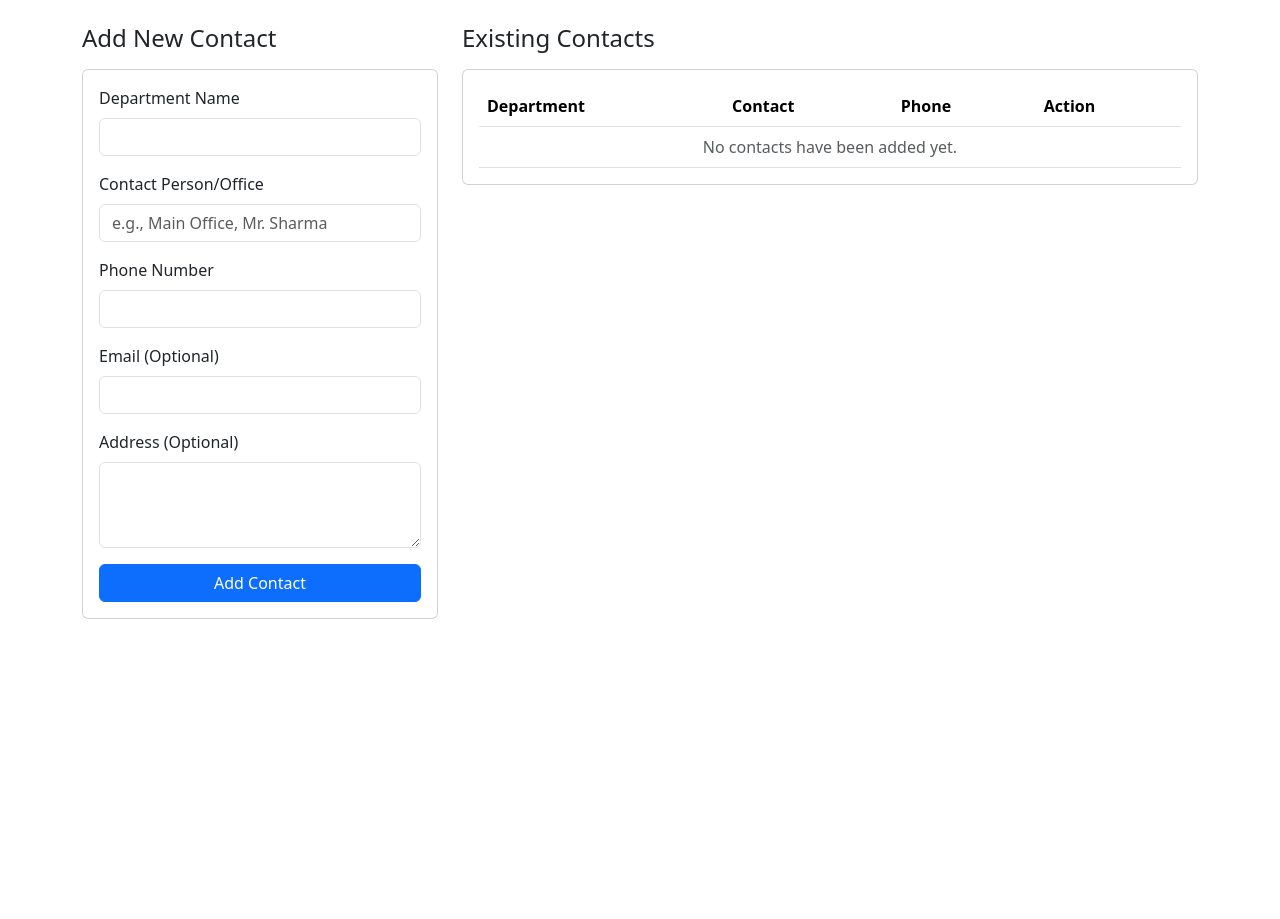
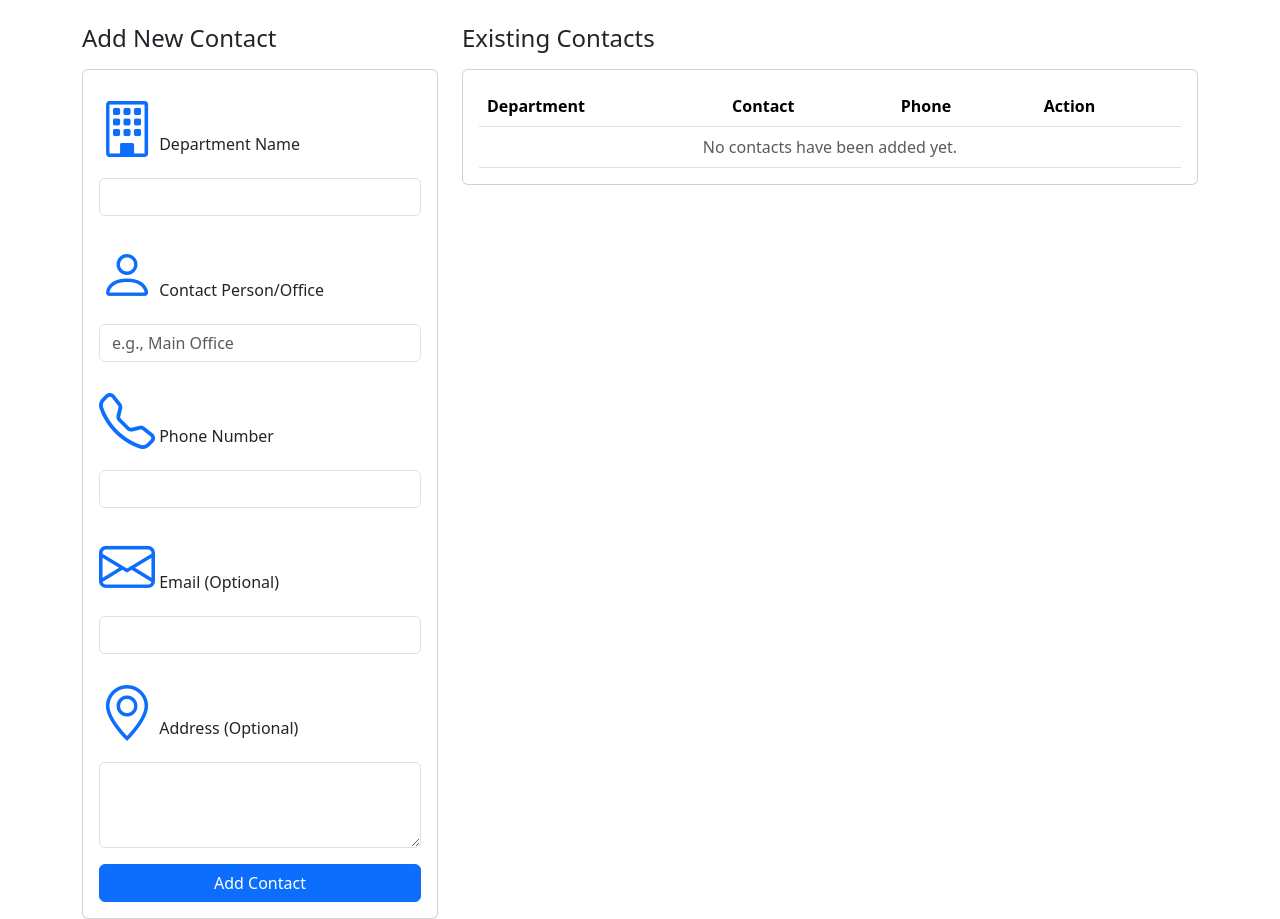
Before and after one commit to aftab-exr/LocalityIssueHub, a Flask app: template templates/admin_directory.html in a window 1280 px wide. Shown: the part 56-975 px from the top of the page. Before the commit the page ends 675 px from the top, so only its background shows below. Run offline with Flask 3, Linux system fonts and the light colour scheme; the template is opened without the code that fills it, so the values that code supplies are empty.

Commit message:
Editing Something & Directory parts.

```diff
--- a/static/style.css
+++ b/static/style.css
@@ -37,3 +37,9 @@
     color: var(--bs-primary);
     margin-bottom: 1rem;
 }
+
+/* --- Button Refinements --- */
+.btn:hover {
+    text-decoration: none;
+    /* Removes underline on hover */
+}
--- a/templates/admin_directory.html
+++ b/templates/admin_directory.html
@@ -10,27 +10,31 @@
             <div class="card-body">
                 <form method="POST" action="{{ url_for('admin_directory') }}">
                     <div class="mb-3">
-                        <label for="dept_name" class="form-label">Department Name</label>
+                        <label for="dept_name" class="form-label"><i class="bi bi-building"></i> Department Name</label>
                         <input type="text" class="form-control" id="dept_name" name="dept_name" required>
                     </div>
                     <div class="mb-3">
-                        <label for="contact_name" class="form-label">Contact Person/Office</label>
+                        <label for="contact_name" class="form-label"><i class="bi bi-person"></i> Contact
+                            Person/Office</label>
                         <input type="text" class="form-control" id="contact_name" name="contact_name"
-                            placeholder="e.g., Main Office, Mr. Sharma">
+                            placeholder="e.g., Main Office">
                     </div>
                     <div class="mb-3">
-                        <label for="phone" class="form-label">Phone Number</label>
+                        <label for="phone" class="form-label"><i class="bi bi-telephone"></i> Phone Number</label>
                         <input type="tel" class="form-control" id="phone" name="phone" required>
                     </div>
                     <div class="mb-3">
-                        <label for="email" class="form-label">Email (Optional)</label>
+                        <label for="email" class="form-label"><i class="bi bi-envelope"></i> Email (Optional)</label>
                         <input type="email" class="form-control" id="email" name="email">
                     </div>
                     <div class="mb-3">
-                        <label for="address" class="form-label">Address (Optional)</label>
+                        <label for="address" class="form-label"><i class="bi bi-geo-alt"></i> Address (Optional)</label>
                         <textarea class="form-control" id="address" name="address" rows="3"></textarea>
                     </div>
-                    <button type="submit" class="btn btn-primary w-100">Add Contact</button>
+                    <button type="submit"
+                        class="btn btn-primary w-100 d-flex align-items-center justify-content-center"><i
+                            class="bi bi-plus-sm"></i> Add
+                        Contact</button>
                 </form>
             </div>
         </div>
@@ -57,9 +61,9 @@
                             <td>{{ contact.phone }}</td>
                             <td>
                                 <a href="{{ url_for('delete_directory_contact', contact_id=contact.local_au_id) }}"
-                                    class="btn btn-danger btn-sm"
+                                    class="btn btn-danger btn-sm d-flex align-items-center"
                                     onclick="return confirm('Are you sure you want to delete this contact?');">
-                                    Delete
+                                    <i class="bi bi-trash-fill"></i> Delete
                                 </a>
                             </td>
                         </tr>
```
Also changed, not shown: templates/directory.html (+11 -6 lines).
